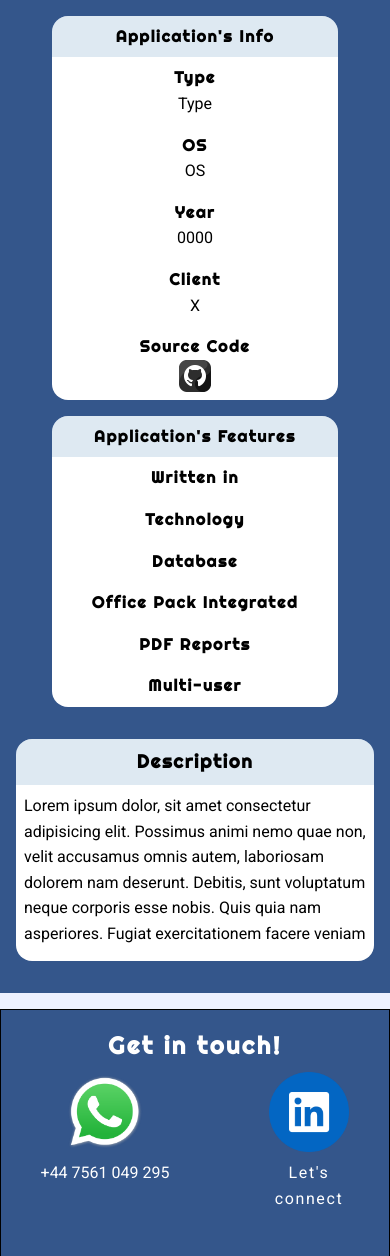
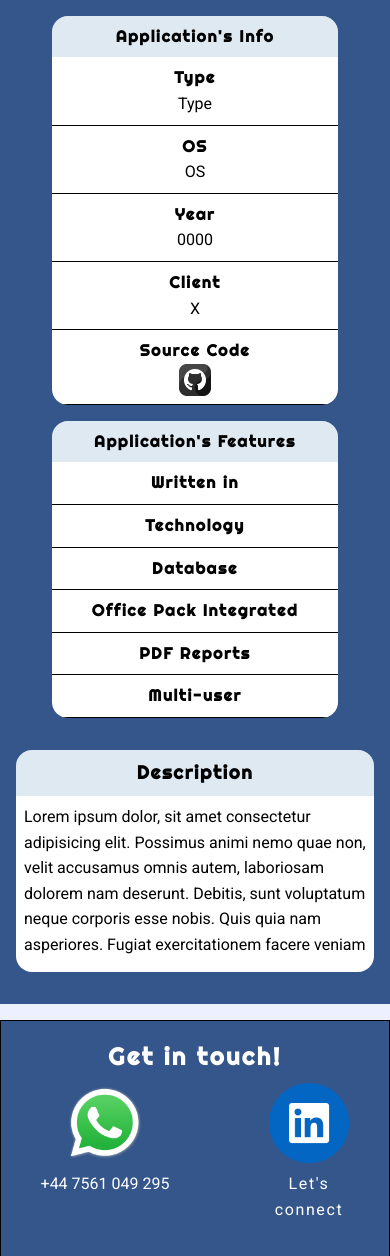
Before and after one commit to SalvatoreAmaddio/Portfolio, a PHP site: page /projectPresentation.html in a window 390 px wide. Shown: the part 779-2035 px from the top of the page. Run offline with PHP 8.4, Linux system fonts and the light colour scheme; lists and menus that the app fills with data are empty.

Commit message:
Update presentation.css

```diff
--- a/css/presentation.css
+++ b/css/presentation.css
@@ -201,7 +201,7 @@ td a
         width: 100%;
     }
 
-    .tableHeader
+    .tableHeader, td, th
     {
         padding: 0;
     }
@@ -211,10 +211,9 @@ td a
         padding: .5rem;
     }
 
-    table td, table th
+    tr:not(:first-of-type)
     {
-        text-align: center;
-        padding:0;
+        border-bottom: 1px solid;
     }
 
     table td a img
```
